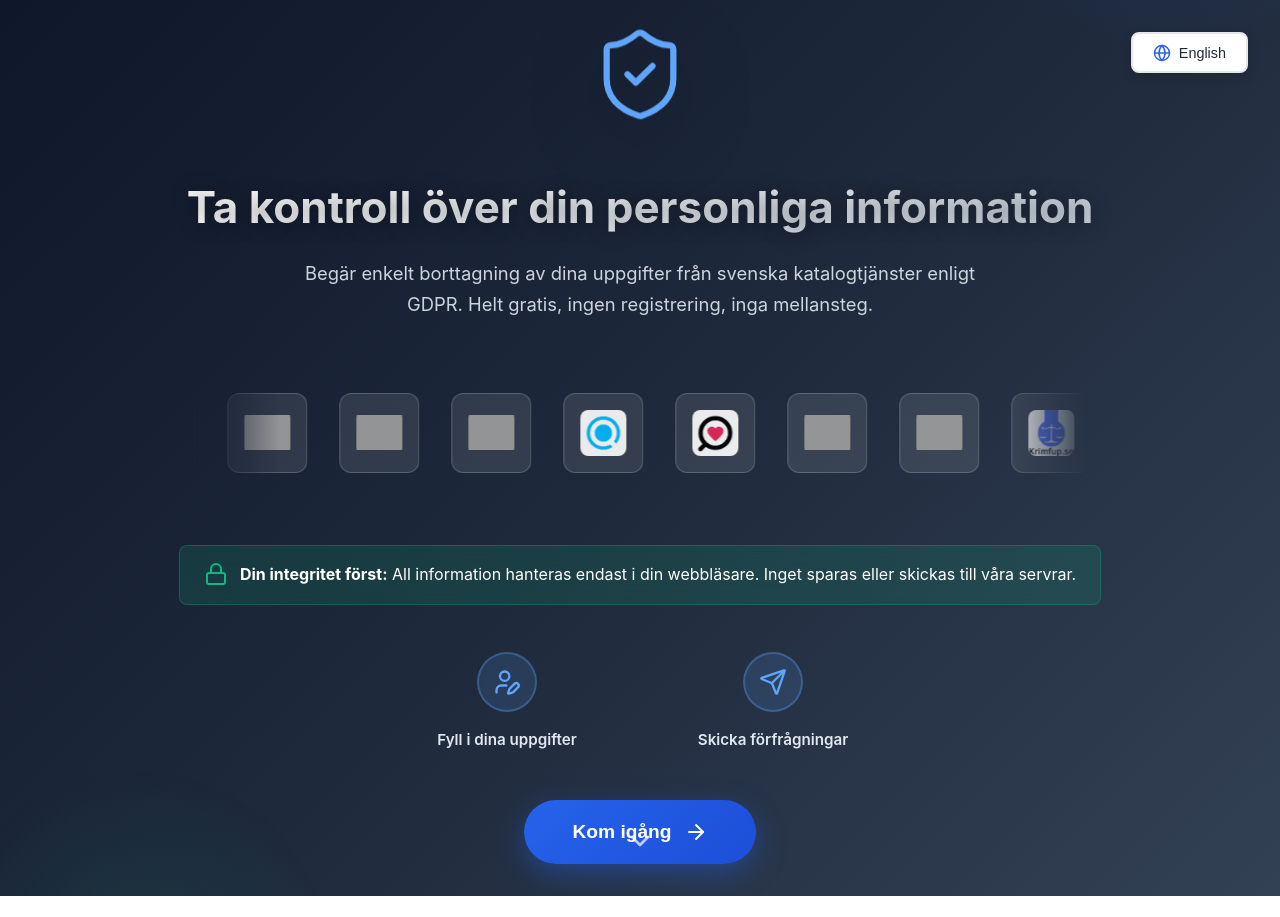
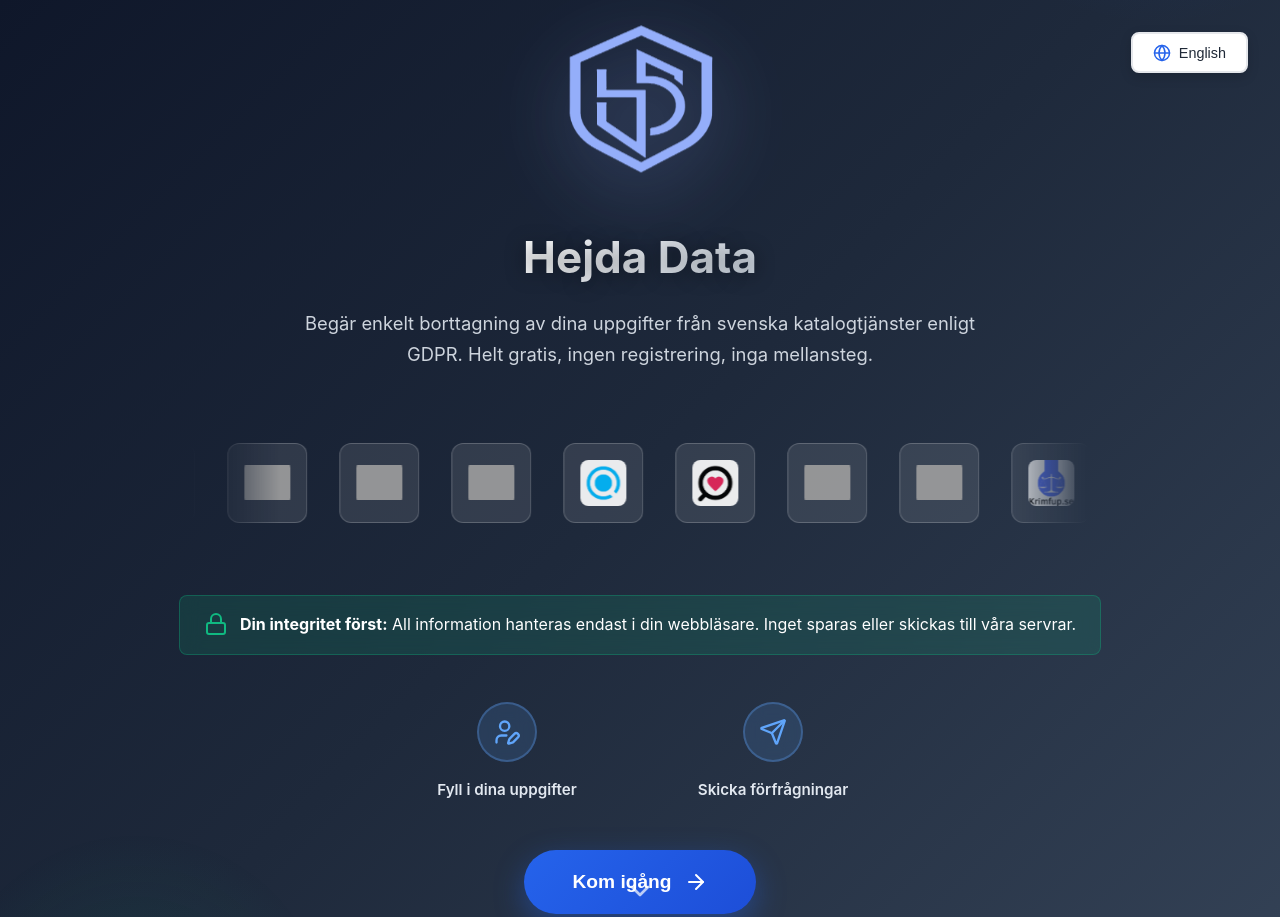
Before and after one commit to Connectslide121/Hejdadata, a plain HTML site: page index.html in a window 1280 px wide. Shown: the top 917 px of the page. Drawn offline with nearby package versions, Linux system fonts and the light colour scheme; grey boxes are pictures that could not be loaded.

Commit message:
Add HD logo and update hero section for improved branding and layout

```diff
--- a/index.html
+++ b/index.html
@@ -8,6 +8,7 @@
       name="description"
       content="Begär borttagning av din personliga information från svenska katalogtjänster enligt GDPR"
     />
+    <link rel="icon" type="image/png" href="assets/HD_logo.png" />
     <link rel="stylesheet" href="styles.css" />
   </head>
   <body>
@@ -22,12 +23,10 @@
     <section id="landing" class="landing-page active">
       <div class="landing-content">
         <div class="hero-logo">
-          <i data-lucide="shield-check" class="hero-icon"></i>
+          <img src="assets/HD_logo.png" alt="Hejda Data" class="hero-icon" />
         </div>
-        <h1 class="hero-title" data-i18n="hero.title"
-          >Ta kontroll över din personliga information</h1
-        >
-        <p class="hero-subtitle" data-i18n="hero.subtitle"
+        <h1 class="hero-title">Hejda Data</h1>
+        <p class="hero-description" data-i18n="hero.subtitle"
           >Begär enkelt borttagning av dina uppgifter från svenska
           katalogtjänster enligt GDPR. Helt gratis, ingen registrering, inga
           mellansteg.</p
@@ -104,7 +103,10 @@
               <div class="form-group">
                 <label for="userName"
                   ><i data-lucide="user" class="label-icon"></i>
-                  <span data-i18n="form.name">Fullständigt namn <span class="required-asterisk">*</span></span></label
+                  <span data-i18n="form.name"
+                    >Fullständigt namn
+                    <span class="required-asterisk">*</span></span
+                  ></label
                 >
                 <input
                   type="text"
@@ -116,7 +118,9 @@
               <div class="form-group">
                 <label for="userEmail"
                   ><i data-lucide="mail" class="label-icon"></i>
-                  <span data-i18n="form.email">E-postadress <span class="required-asterisk">*</span></span></label
+                  <span data-i18n="form.email"
+                    >E-postadress <span class="required-asterisk">*</span></span
+                  ></label
                 >
                 <input
                   type="email"
--- a/styles.css
+++ b/styles.css
@@ -161,12 +161,13 @@ body {
 }
 
 .hero-icon {
-  width: 100px;
-  height: 100px;
-  stroke-width: 1.5;
-  filter: drop-shadow(0 20px 40px rgba(0, 0, 0, 0.4));
+  width: 150px;
+  height: 150px;
+  filter: drop-shadow(0 20px 40px rgba(0, 0, 0, 0.4)) brightness(0)
+    saturate(100%) invert(68%) sepia(43%) saturate(989%) hue-rotate(191deg)
+    brightness(101%) contrast(96%);
   animation: float 3s ease-in-out infinite;
-  color: #60a5fa;
+  /* Color tinted to #60a5fa (blue) */
 }
 
 @keyframes float {
@@ -191,6 +192,15 @@ body {
 }
 
 .hero-subtitle {
+  font-size: 1.5rem;
+  font-weight: 600;
+  opacity: 0.95;
+  max-width: 700px;
+  margin: 0 auto 1rem;
+  line-height: 1.4;
+}
+
+.hero-description {
   font-size: 1.15rem;
   opacity: 0.9;
   max-width: 700px;
```
Also changed, not shown: assets/HD_logo.png (added).
